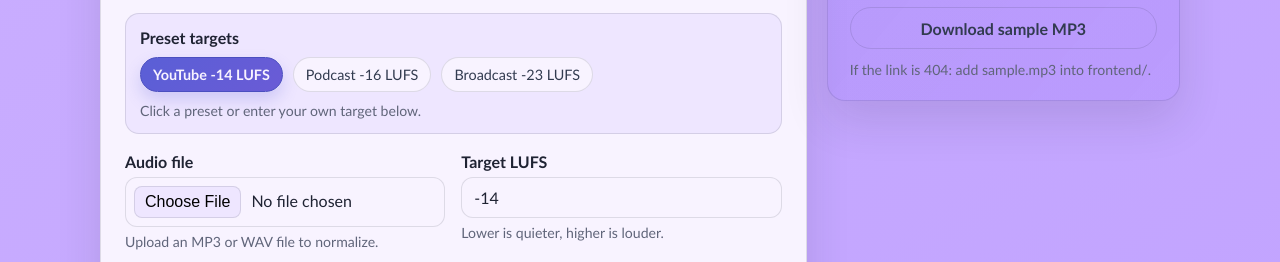
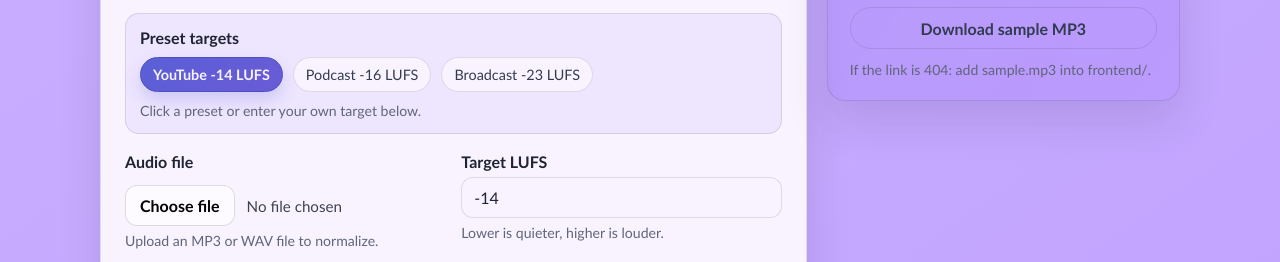
Before and after one commit to Edmonnnnn/audio_loudness_project, a website: page frontend/index.html in a window 1280 px wide. Shown: the part 503-765 px from the top of the page. Drawn offline with Linux system fonts and the light colour scheme.

Commit message:
melkiye ispravleniya

```diff
--- a/frontend/i18n.js
+++ b/frontend/i18n.js
@@ -34,6 +34,8 @@
         presetHelp: "Click a preset or enter your own target below.",
         audioFile: "Audio file",
         audioHelp: "Upload an MP3 or WAV file to normalize.",
+        chooseFile: "Choose file",
+        noFile: "No file chosen",
         targetLufs: "Target LUFS",
         targetHelp: "Lower is quieter, higher is louder.",
         outputFormat: "Output format",
@@ -88,6 +90,8 @@
         subtitle: "Load an MP3 to view and update its metadata.",
         mp3File: "MP3 file",
         mp3Help: "Select an MP3 file to edit tags.",
+        chooseFile: "Choose file",
+        noFile: "No file chosen",
         btnLoad: "Load Tags",
         statusIdle: "Load an MP3 to edit tags.",
         titleField: "Title",
@@ -174,6 +178,8 @@
         presetHelp: "Нажмите пресет или введите своё значение ниже.",
         audioFile: "Аудиофайл",
         audioHelp: "Загрузите MP3 или WAV для нормализации.",
+        chooseFile: "Выбрать файл",
+        noFile: "Файл не выбран",
         targetLufs: "Целевая LUFS",
         targetHelp: "Чем ниже — тише, чем выше — громче.",
         outputFormat: "Формат вывода",
@@ -228,6 +234,8 @@
         subtitle: "Загрузите MP3, чтобы посмотреть и обновить метаданные.",
         mp3File: "Файл MP3",
         mp3Help: "Выберите MP3, чтобы редактировать теги.",
+        chooseFile: "Выбрать файл",
+        noFile: "Файл не выбран",
         btnLoad: "Загрузить теги",
         statusIdle: "Загрузите MP3 для редактирования тегов.",
         titleField: "Название",
@@ -352,6 +360,9 @@
       btn.classList.toggle("is-active", isActive);
       btn.setAttribute("aria-pressed", isActive ? "true" : "false");
     });
+
+    // allow other scripts to react (e.g., file name placeholders)
+    window.dispatchEvent(new CustomEvent("lufs:lang-changed", { detail: { lang } }));
   }
 
   function setLang(lang) {
--- a/frontend/index.html
+++ b/frontend/index.html
@@ -105,9 +105,19 @@
                 <div class="form-grid">
                   <label class="field">
                     <span class="label" data-i18n="normalize.audioFile">Audio file</span>
-                    <input type="file" id="file" accept=".mp3,.wav" required />
+
+                    <input type="file" id="file" accept=".mp3,.wav" required class="file-input" />
+
+                    <div class="file-picker">
+                      <button type="button" id="file-btn" class="file-button" data-i18n="normalize.chooseFile">
+                        Choose file
+                      </button>
+                      <span id="file-name" class="file-name" data-i18n="normalize.noFile">No file chosen</span>
+                    </div>
+
                     <span class="help" data-i18n="normalize.audioHelp">Upload an MP3 or WAV file to normalize.</span>
                   </label>
+
 
                   <label class="field">
                     <span class="label" data-i18n="normalize.targetLufs">Target LUFS</span>
@@ -211,9 +221,19 @@
             <form id="tags-form" class="inline-form">
               <label class="field">
                 <span class="label" data-i18n="tags.mp3File">MP3 file</span>
-                <input type="file" id="tags-file" accept=".mp3" required />
+
+                <input type="file" id="tags-file" accept=".mp3" required class="file-input" />
+
+                <div class="file-picker">
+                  <button type="button" id="tags-file-btn" class="file-button" data-i18n="tags.chooseFile">
+                    Choose file
+                  </button>
+                  <span id="tags-file-name" class="file-name" data-i18n="tags.noFile">No file chosen</span>
+                </div>
+
                 <span class="help" data-i18n="tags.mp3Help">Select an MP3 file to edit tags.</span>
               </label>
+
               <button type="submit" class="secondary" data-i18n="tags.btnLoad">Load Tags</button>
             </form>
 
--- a/frontend/script.js
+++ b/frontend/script.js
@@ -1,5 +1,10 @@
 // frontend/script.js
 window.onload = function () {
+
+  const t = (key, params) => (window.i18n && typeof window.i18n.t === "function")
+  ? window.i18n.t(key, params)
+  : key;
+
   // ---------------------- i18n helpers ----------------------
   const I18N = window.i18n || null;
 
@@ -162,6 +167,30 @@ window.onload = function () {
     const n = Number(s);
     return Number.isFinite(n) ? n : NaN;
   }
+
+    function wireFilePicker(inputId, btnId, nameId, emptyKey) {
+    const input = document.getElementById(inputId);
+    const btn = document.getElementById(btnId);
+    const name = document.getElementById(nameId);
+    if (!input || !btn || !name) return;
+
+    const update = () => {
+      const f = input.files && input.files[0];
+      name.textContent = f ? f.name : t(emptyKey);
+    };
+
+    btn.addEventListener("click", () => input.click());
+    input.addEventListener("change", update);
+
+    // чтобы при переключении RU/EN, если файл выбран — показывалось имя, а не "Файл не выбран"
+    window.addEventListener("lufs:lang-changed", update);
+
+    update();
+  }
+
+  wireFilePicker("file", "file-btn", "file-name", "normalize.noFile");
+  wireFilePicker("tags-file", "tags-file-btn", "tags-file-name", "tags.noFile");
+
 
   // Приводим поле LUFS к нормальному виду на вводе/вставке
   const targetInput = document.getElementById("lufs");
--- a/frontend/style.css
+++ b/frontend/style.css
@@ -656,3 +656,38 @@ button:disabled {
     right: 12px;
   }
 }
+
+
+/* ===== Custom file picker (RU/EN friendly) ===== */
+.file-input {
+  position: absolute;
+  width: 1px;
+  height: 1px;
+  opacity: 0;
+  pointer-events: none;
+}
+
+.file-picker {
+  display: flex;
+  align-items: center;
+  gap: 12px;
+  margin-top: 8px;
+}
+
+.file-button {
+  border: 1px solid rgba(0, 0, 0, 0.12);
+  background: rgba(255, 255, 255, 0.65);
+  padding: 10px 14px;
+  border-radius: 12px;
+  cursor: pointer;
+  font-weight: 700;
+}
+
+.file-button:hover {
+  background: rgba(255, 255, 255, 0.85);
+}
+
+.file-name {
+  opacity: 0.85;
+  font-size: 0.95rem;
+}
```
